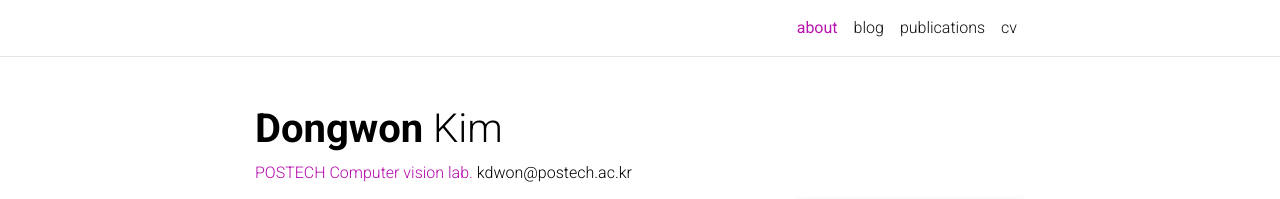
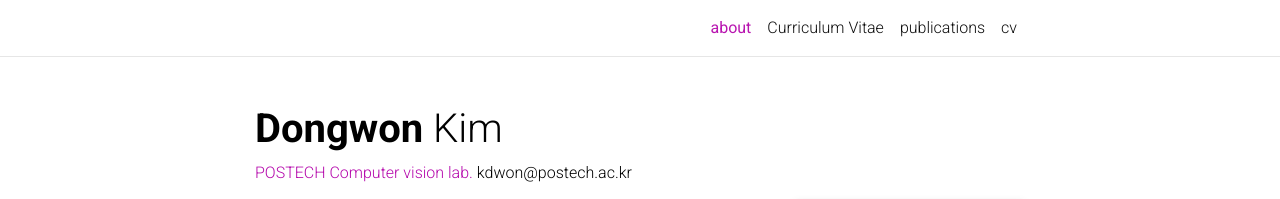
Before and after one commit to kdwonn/kdwonn.github.io, a Jekyll site: the page built from _pages/about.md, in a window 1280 px wide. Shown: the top 199 px of the page. Built offline with Jekyll 4.4.1, drawn with Linux system fonts in a browser that asks for light colours; full-size pictures stand in for the smaller copies a plugin makes; emoji names are drawn with the system emoji font; comment, search, counter and statistics services are not loaded; a style sheet for code colours, icons or effects is not loaded.

Commit message:
cv header

```diff
--- a/_includes/header.html
+++ b/_includes/header.html
@@ -51,16 +51,21 @@
                   {%- endif -%}
                 </a>
               </li>
-              {% if site.blog_nav_title %}
+              <!-- {% if site.blog_nav_title %} -->
               <!-- Blog -->
-              <li class="nav-item {% if page.url contains 'blog' %}active{% endif %}">
+              <!-- <li class="nav-item {% if page.url contains 'blog' %}active{% endif %}">
                 <a class="nav-link" href="{{ '/blog/' | relative_url }}">{{ site.blog_nav_title }}
                   {%- if page.url contains 'blog' -%}
                   <span class="sr-only">(current)</span>
                   {%- endif -%}
                 </a>
               </li>
-              {%- endif %}
+              {%- endif %} -->
+
+              <!-- CV -->
+              <li class="nav-item">
+                <a class="nav-link" href="/assets/pdf/cv.pdf" target="_blank"  rel="noopener noreferrer" class="float-right">Curriculum Vitae</a>
+              </li>
 
               <!-- Other pages -->
               {%- assign sorted_pages = site.pages | sort: "nav_order" -%}
```
